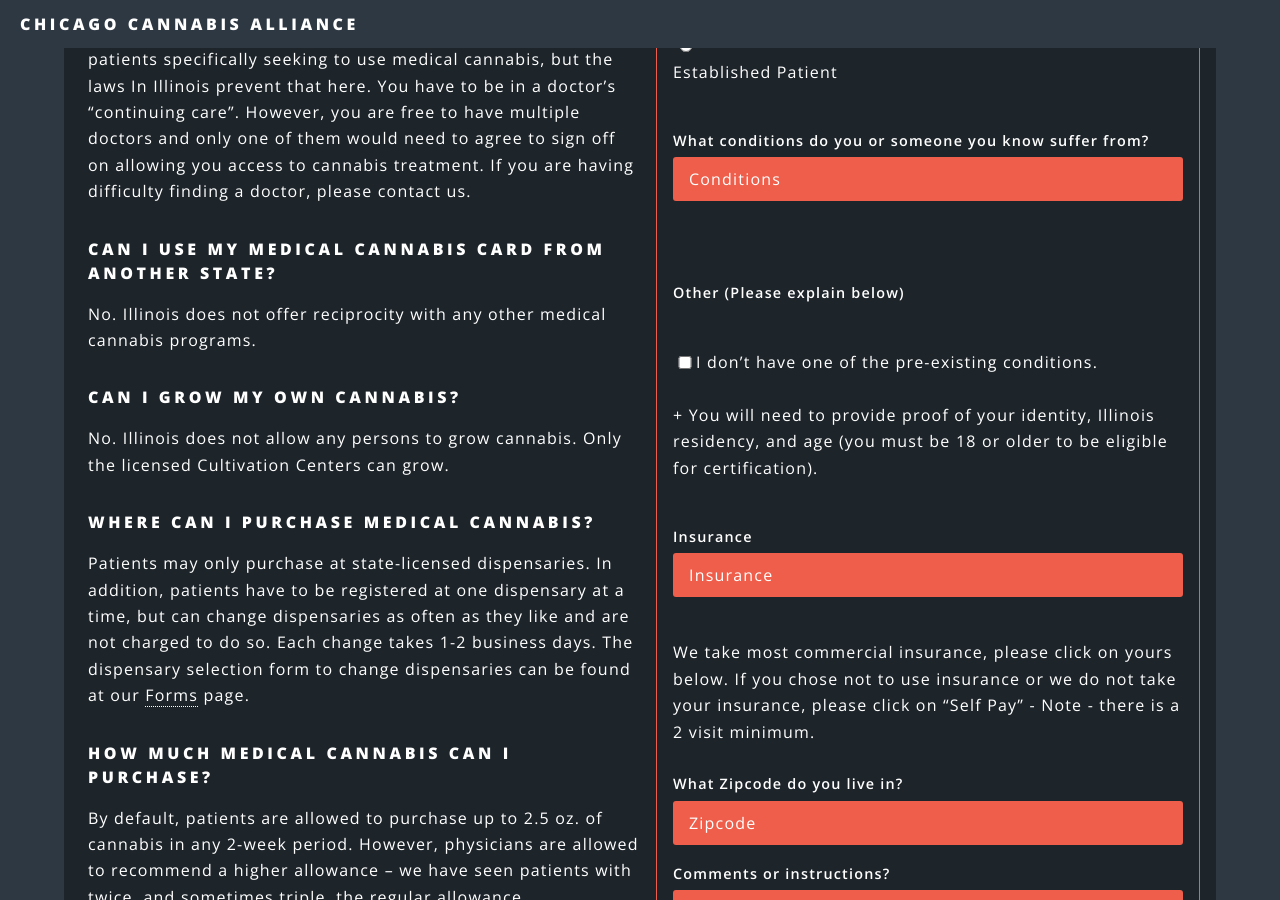
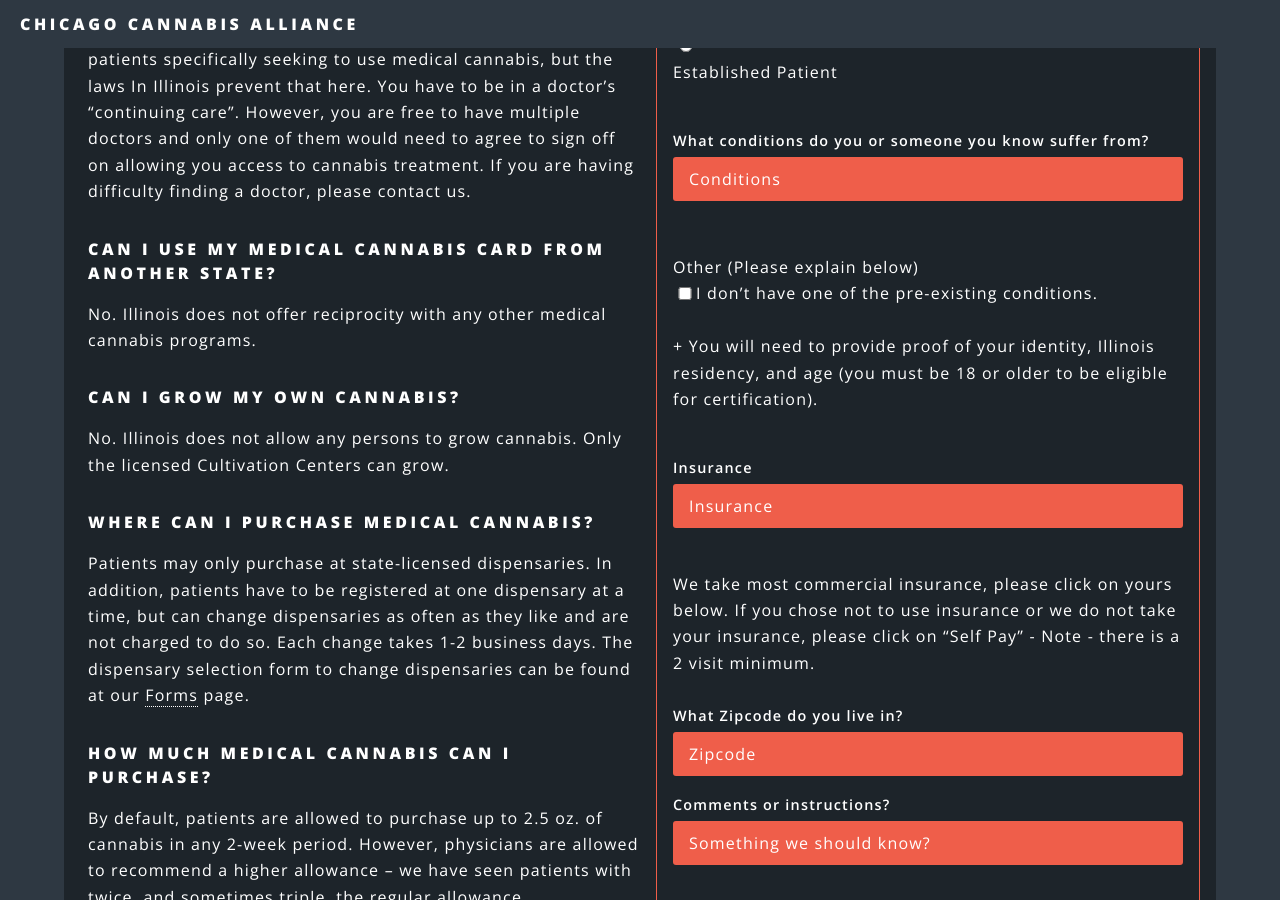
Before and after one commit to roncoalson/CMCA-master, a Jekyll site: the page built from index.html, in a window 1280 px wide and 900 px high, scrolled down 3138 px. Built offline with Jekyll 4.4.1, drawn with Linux system fonts in a browser that asks for light colours.

Commit message:
Update large-form.html

```diff
--- a/_includes/large-form.html
+++ b/_includes/large-form.html
@@ -241,9 +241,8 @@
       <option value="30">Cancer</option>
       <option value="30">Cancer</option>
     </select><br>
-    <label>
-       <br> <br>Other (Please explain below)</label>
-</div>
+       <br>Other (Please explain below)</label>
+
 
     <br>
 <div class='form-field'>
```
